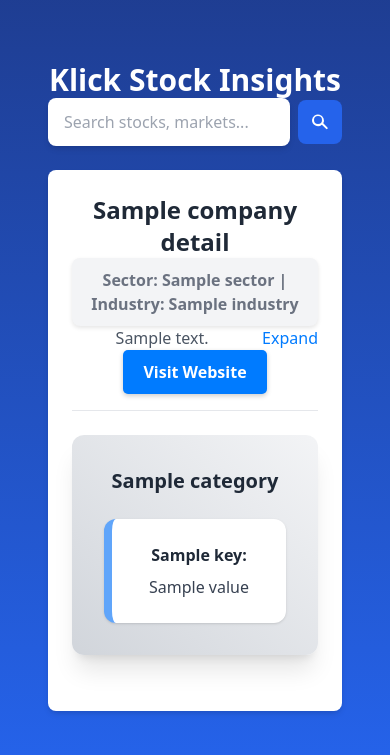
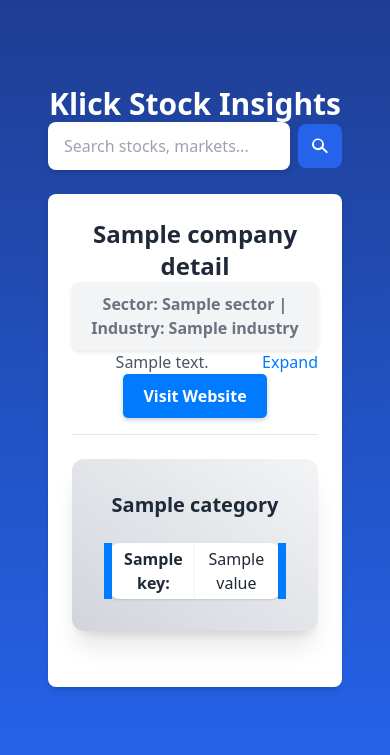
Before and after one commit to HARI-KIRAN-REDDY/FundamentalAnalysis, a Flask app: template templates/data.html in a window 390 px wide. Shown: the part 72-827 px from the top of the page. Run offline with Flask 3, Linux system fonts and the light colour scheme; the template is opened without the code that fills it: most values are stand-ins (such as "Sample title", 1, 10 or a date in 2020); some libraries are stand-ins or nearby versions.

Commit message:
Mobile Version updated

```diff
--- a/templates/data_sub_grid.html
+++ b/templates/data_sub_grid.html
@@ -3,20 +3,23 @@
     {% for category, details in data.items() if category != 'Company Details' %}
     <div class="bg-gradient-to-bl from-gray-100 to-gray-300 p-8 rounded-xl shadow-xl hover:shadow-2xl transition-shadow duration-500 ease-in-out">
         <h3 class="text-xl font-bold text-gray-800 mb-6">{{ category }}</h3>
-        <div class="grid grid-cols-1 sm:grid-cols-2 gap-6 text-gray-600">
-            {% for key, value in details.items() %}
-            <div class="p-6 bg-white shadow rounded-xl flex flex-col hover:bg-gray-50 transition-all duration-500 ease-in-out border-l-8 border-blue-400">
-                <div class="flex flex-col justify-between h-full">
-                    <div class="mb-2">
-                        <span class="font-semibold text-gray-800 text-md block">{{ key }}:</span>
-                    </div>
-                    <div>
-                        <span class="text-gray-700 text-md block">{{ value }}</span>
-                    </div>
-                </div>
-            </div>
-            {% endfor %}
-        </div>
+        <table class="w-full text-gray-600 table-bordered">
+            <tbody>
+                {% for key, value in details.items() %}
+                <tr class="hover:bg-gray-50 transition-all duration-500 ease-in-out">
+                    <td class="p-1 bg-white shadow rounded-l-xl font-semibold text-gray-800 text-md">{{ key }}:</td>
+                    <td class="p-1 bg-white shadow rounded-r-xl text-gray-800 text-md">{{ value }}</td>
+                </tr>
+                {% endfor %}
+            </tbody>
+        </table>
     </div>
     {% endfor %}
 </div>
+
+<style>
+.table-bordered {
+    border-left: 8px solid #007BFF;
+    border-right: 8px solid #007BFF;
+}
+</style>
```
